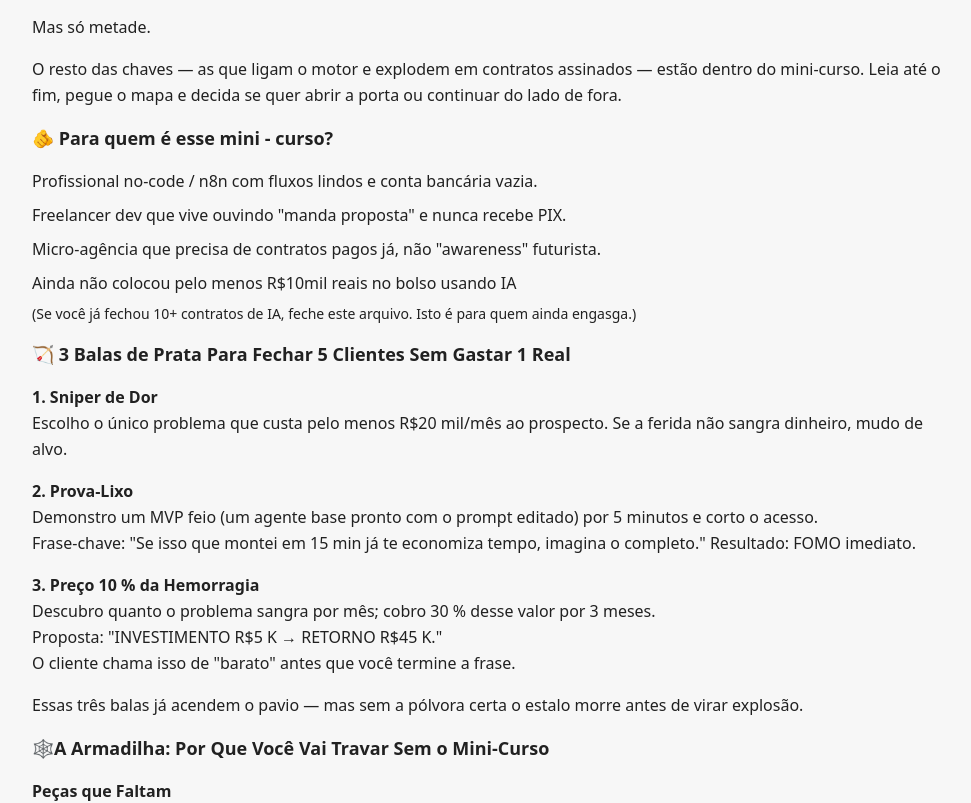
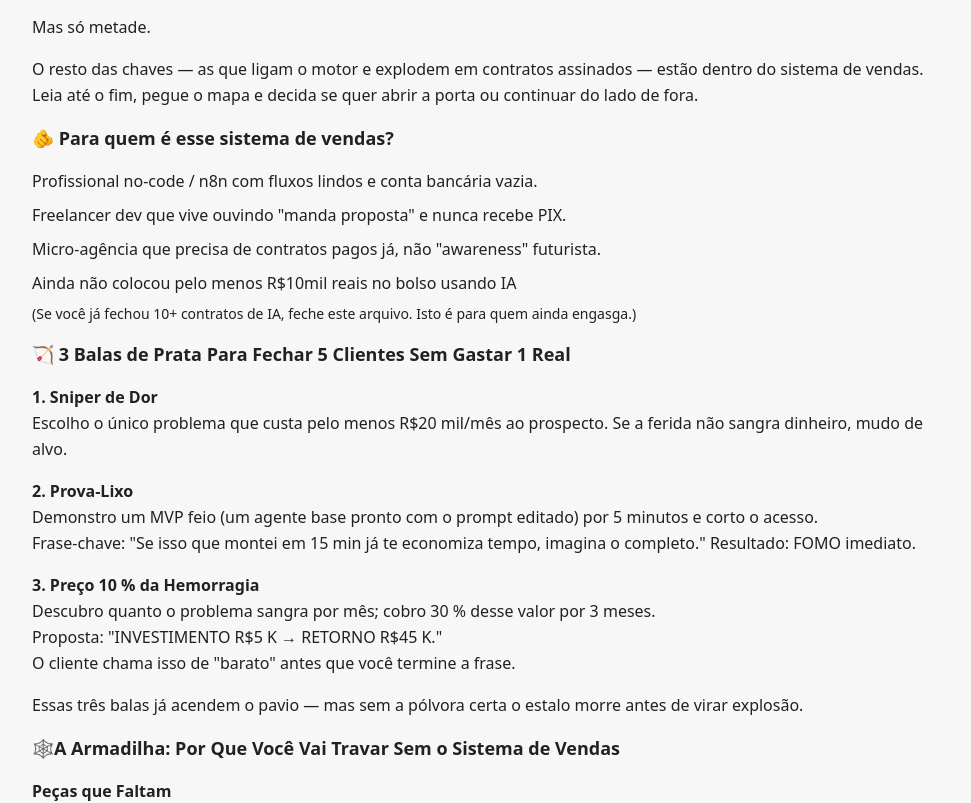
Before and after one commit to Ovitozinn/primeiro-pix-land-page, a React (Vite) app: page / in a window 1280 px wide. Shown: the part 240-1043 px from the top of the page, without its empty margins (152-1123 px from the left). Built offline with nearby package versions, Linux system fonts and the light colour scheme.

Commit message:
Refactor: Replace "mini-curso" with "sistema de vendas"
Replace all instances of "mini-curso" with "sistema de vendas" throughout the codebase.

```diff
--- a/src/components/LandingPage.tsx
+++ b/src/components/LandingPage.tsx
@@ -36,11 +36,11 @@ const LandingPage = () => {
             <p>Mas só metade.</p>
 
             <p>
-              O resto das chaves — as que ligam o motor e explodem em contratos assinados — estão dentro do mini-curso. Leia até o fim, pegue o mapa e decida se quer abrir a porta ou continuar do lado de fora.
+              O resto das chaves — as que ligam o motor e explodem em contratos assinados — estão dentro do sistema de vendas. Leia até o fim, pegue o mapa e decida se quer abrir a porta ou continuar do lado de fora.
             </p>
 
             <div className="my-8">
-              <h3 className="font-bold text-lg mb-4">🫵 Para quem é esse mini - curso?</h3>
+              <h3 className="font-bold text-lg mb-4">🫵 Para quem é esse sistema de vendas?</h3>
               <ul className="space-y-2">
                 <li>Profissional no-code / n8n com fluxos lindos e conta bancária vazia.</li>
                 <li>Freelancer dev que vive ouvindo "manda proposta" e nunca recebe PIX.</li>
@@ -77,7 +77,7 @@ const LandingPage = () => {
             </div>
 
             <div className="my-8">
-              <h3 className="font-bold text-lg mb-4">🕸️A Armadilha: Por Que Você Vai Travar Sem o Mini-Curso</h3>
+              <h3 className="font-bold text-lg mb-4">🕸️A Armadilha: Por Que Você Vai Travar Sem o Sistema de Vendas</h3>
 
               <p className="font-semibold mb-3">Peças que Faltam</p>
               <p className="mb-3">Sem, isso acontece com você:</p>
```
